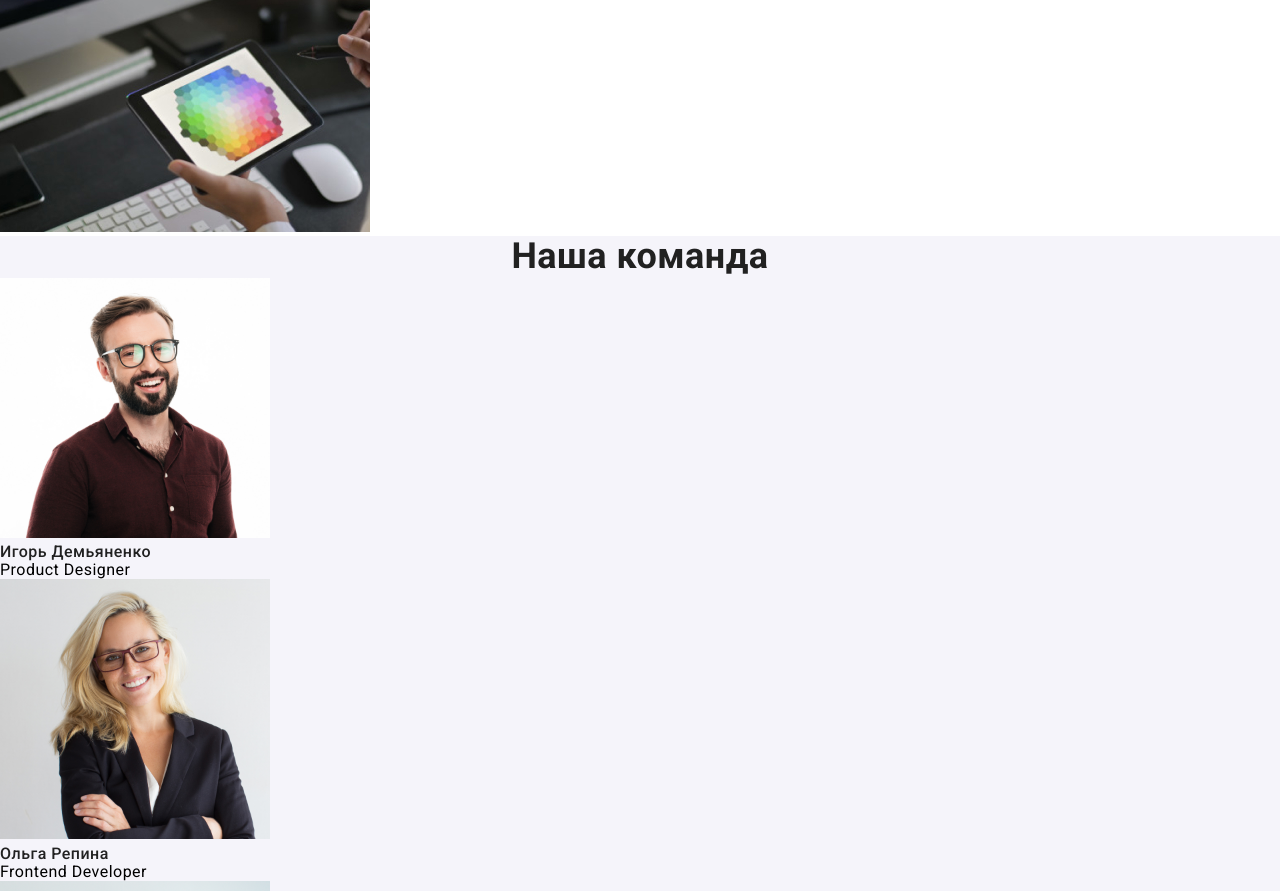
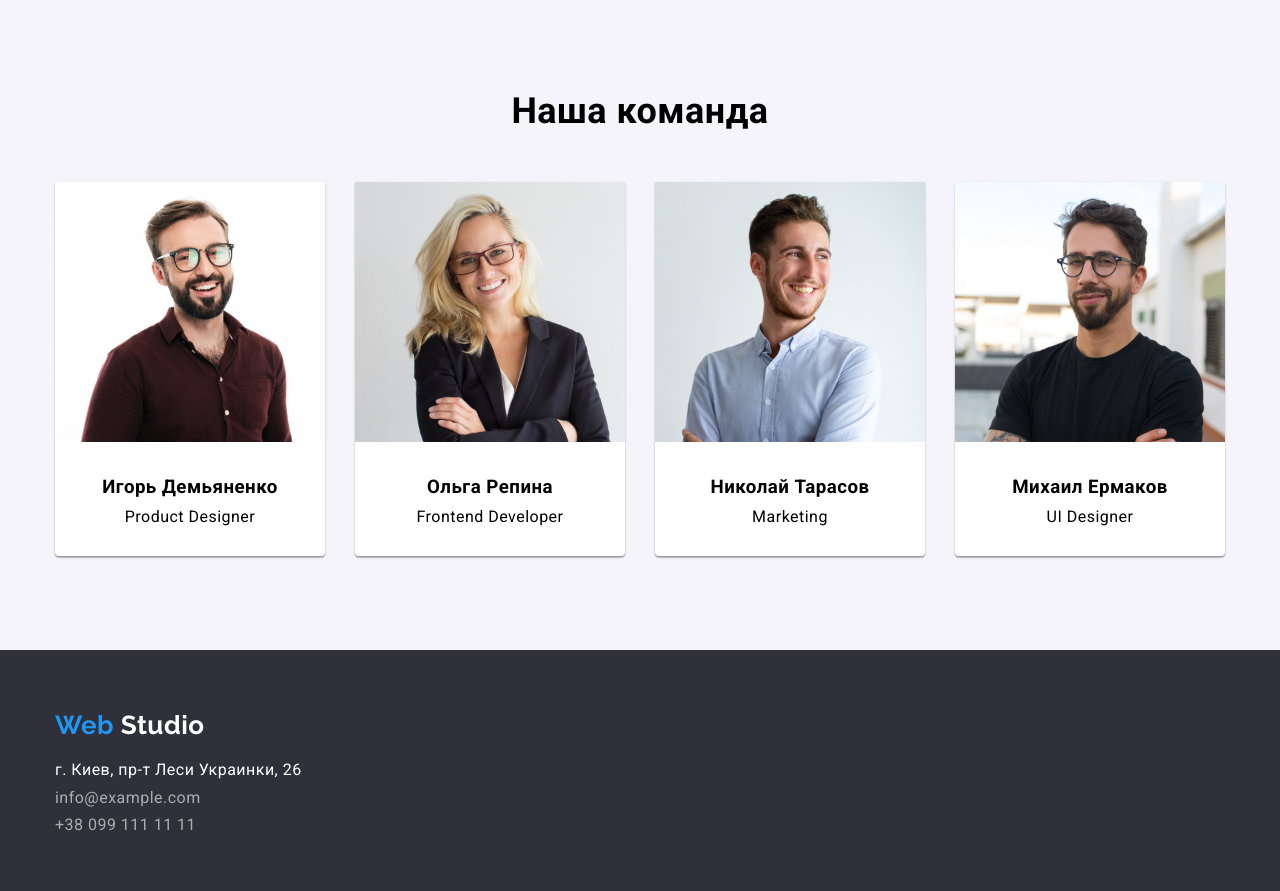
Before and after one commit to Makiz7791/goit-markup-hw-03, a plain HTML site: page index.html in a window 1280 px wide. Shown: the part 1469-2360 px from the top of the page. Drawn offline with Linux system fonts and the light colour scheme.

Commit message:
goit-markup-hw-03

```diff
--- a/css/styles.css
+++ b/css/styles.css
@@ -18,6 +18,11 @@ body {
   width: 1200px;
   margin: 0 auto;
   padding: 0 15px;
+}
+.title {
+  font-size: 1.167;
+  text-align: center;
+  font-size: 36px;
 }
 /* HEADER STYLES */
 .header {
@@ -153,7 +158,6 @@ ul {
   padding-top: 200px;
   padding-bottom: 200px;
 }
-
 .hero-title {
   font-weight: 600;
   font-size: 44px;
@@ -162,34 +166,68 @@ ul {
   margin-bottom: 280px; */
   margin-bottom: 40px;
   text-transform: uppercase;
-
   text-align: center;
   letter-spacing: 0.06em;
 }
-.section-title {
-  color: var(--title-text-color);
-  font-weight: 700;
-  font-size: 36px;
-  line-height: 1.17x;
+.about .container {
+  padding-top: 94px;
+  padding-bottom: 94px;
+}
+.about-list {
+  display: flex;
+}
+.about-list li {
+  width: 270px;
+}
+.about-list li:not(:last-child) {
+  margin-right: 30px;
+}
+.about-list h3 {
+  padding-bottom: 10px;
+}
+.about-list p {
+  line-height: 1.714;
+  font-size: 14px;
+  letter-spacing: 3%;
+}
+.features .container {
+  padding-bottom: 94px;
+}
+.features-list {
+  display: flex;
+  margin-top: 50px;
+}
+.features-list li {
+  width: 370px;
+}
+.features-list li:not(:last-child) {
+  margin-right: 30px;
+}
+.team {
+  background-color: var(--gray-background-color);
+  padding-top: 94px;
+  padding-bottom: 94px;
+}
+.team-list {
+  display: flex;
+  margin-top: 50px;
+}
+.team-list li {
+  width: 270px;
   text-align: center;
+  padding-bottom: 30px;
+  background: #ffffff;
+  /* material shadow v1 */
+  box-shadow: 0px 1px 3px rgba(0, 0, 0, 0.12), 0px 1px 1px rgba(0, 0, 0, 0.14),
+    0px 2px 1px rgba(0, 0, 0, 0.2);
+  border-radius: 0px 0px 4px 4px;
 }
-.section-title.middle {
-  color: var(--title-text-color);
-  font-size: 14px;
-  line-height: 1.14px;
-  text-align: left;
-  text-transform: uppercase;
+.team-list h3 {
+  margin-top: 30px;
+  margin-bottom: 10px;
 }
-.title.middle {
-  color: var(--title-text-color);
-  font-weight: 500;
-  font-size: 16px;
-  line-height: 1.19;
-  text-align: left;
-}
-
-.section.gray {
-  background-color: var(--gray-background-color);
+.team-list li:not(:last-child) {
+  margin-right: 30px;
 }
 .visually-hidden {
   position: absolute !important;
@@ -236,12 +274,23 @@ ul {
   color: var(--accent-text-color);
 }
 .footer {
-  background-color: var(--darc-background-color);
+  background-color: var(--black-background-color);
+  padding-top: 60px;
+  padding-bottom: 60px;
 }
-
-body {
-  background-color: var(--text-white-color);
-  color: var(---paragraph-text-color);
-  font-family: Roboto, sans-serif;
-  letter-spacing: 0.03em;
+.footer .logo {
+  margin-bottom: 20px;
+  display: block;
 }
+.address-list li {
+  margin-top: 9px;
+}
+.address {
+  font-style: normal;
+}
+.address p {
+  color: var(--text-white-color);
+}
+.address-link {
+  color: var(--contacts-text-color);
+}
--- a/index.html
+++ b/index.html
@@ -34,7 +34,6 @@
         </ul>
       </div>
     </header>
-
     <main>
       <section class="hero">
         <div class="container">
@@ -42,42 +41,45 @@
           <button class="button" type="button">Заказать услугу</button>
         </div>
       </section>
-      <section class="section">
+      <section class="about">
+        <div class="container">
           <h2 class="visually-hidden">Варианты решений</h2>
-        <ul>
+          <ul class="about-list">
             <li>
-            <h3 class="section-title middle">Внимание к деталям</h3>
+              <h3 class="section-itemtitle">Внимание к деталям</h3>
               <p>
                 Идейные соображения, а также начало повседневной работы по
                 формированию позиции.
               </p>
             </li>
             <li>
-            <h3 class="section-title middle">Пунктуальность</h3>
+              <h3 class="section-itemtitle">Пунктуальность</h3>
               <p>
-              Задача организации, в особенности же рамки и место обучения кадров
-              влечет за собой.
+                Задача организации, в особенности же рамки и место обучения
+                кадров влечет за собой.
               </p>
             </li>
             <li>
-            <h3 class="section-title middle">Планирование</h3>
+              <h3 class="section-itemtitle">Планирование</h3>
               <p>
                 Равным образом консультация с широким активом в значительной
                 степени обуславливает.
               </p>
             </li>
             <li>
-            <h3 class="section-title middle">Современные технологии</h3>
+              <h3 class="section-itemtitle">Современные технологии</h3>
               <p>
                 Значимость этих проблем настолько очевидна, что реализация
                 плановых заданий.
               </p>
             </li>
           </ul>
+        </div>
       </section>
-      <section class="section" id="projects">
-        <h2 class="section-title">Чем мы занимаемся</h2>
-        <ul>
+      <section class="features" id="projects">
+        <div class="container">
+          <h2 class="title">Чем мы занимаемся</h2>
+          <ul class="features-list">
             <li>
               <img
                 src="./images/img1.jpg"
@@ -100,53 +102,58 @@
               />
             </li>
           </ul>
+        </div>
       </section>
-      <section class="section gray">
-        <h2 class="section-title">Наша команда</h2>
-        <ul>
+      <section class="team">
+        <div class="container">
+          <h2 class="title">Наша команда</h2>
+          <ul class="team-list">
             <li>
               <img src="./images/img4.jpg" width="270" alt="Игорь Демьяненко" />
-            <h3 class="title middle">Игорь Демьяненко</h3>
+              <h3 class="item-title">Игорь Демьяненко</h3>
               <p lang="en">Product Designer</p>
             </li>
             <li>
               <img src="./images/img5.jpg" width="270" alt="Ольга Репина" />
-            <h3 class="title middle">Ольга Репина</h3>
+              <h3 class="item-title">Ольга Репина</h3>
               <p lang="en">Frontend Developer</p>
             </li>
             <li>
               <img src="./images/img6.jpg" width="270" alt="Николай Тарасов" />
-            <h3 class="title middle">Николай Тарасов</h3>
+              <h3 class="item-title">Николай Тарасов</h3>
               <p lang="en">Marketing</p>
             </li>
             <li>
               <img src="./images/img7.jpg" width="270" alt="Михаил Ермаков" />
-            <h3 class="title middle">Михаил Ермаков</h3>
+              <h3 class="item-title">Михаил Ермаков</h3>
               <p lang="en">UI Designer</p>
             </li>
           </ul>
+        </div>
       </section>
     </main>
     <footer class="footer">
+      <div class="container">
         <a class="logo" lang="en" href="/">
           <span class="logofirst">Web</span>
           <span class="logothird">Studio</span>
         </a>
-      <address class="adress" id="contacts">
+        <address class="address" id="contacts">
           <p>г. Киев, пр-т Леси Украинки, 26</p>
-        <ul>
+          <ul class="address-list">
             <li>
-            <a class="adress-link" href="mailto:info@example.com">
+              <a class="address-link" href="mailto:info@example.com">
                 info@example.com
               </a>
             </li>
             <li>
-            <a class="adress-link" href="tel:+380991111111">
+              <a class="address-link" href="tel:+380991111111">
                 +38 099 111 11 11
               </a>
             </li>
           </ul>
         </address>
+      </div>
     </footer>
   </body>
 </html>
```
Also changed, not shown: portfolio.html (+7 -1 lines). Lines whose indentation alone changed are shown as unchanged.
